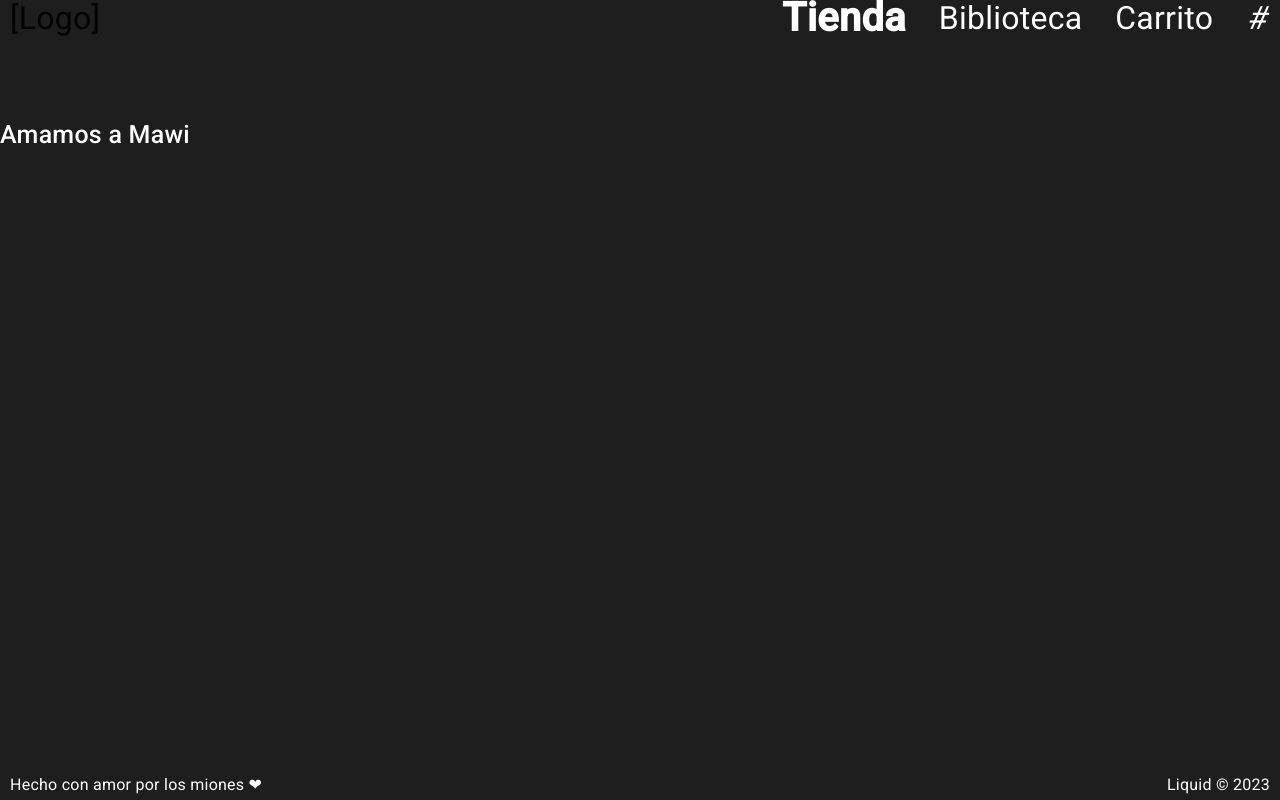
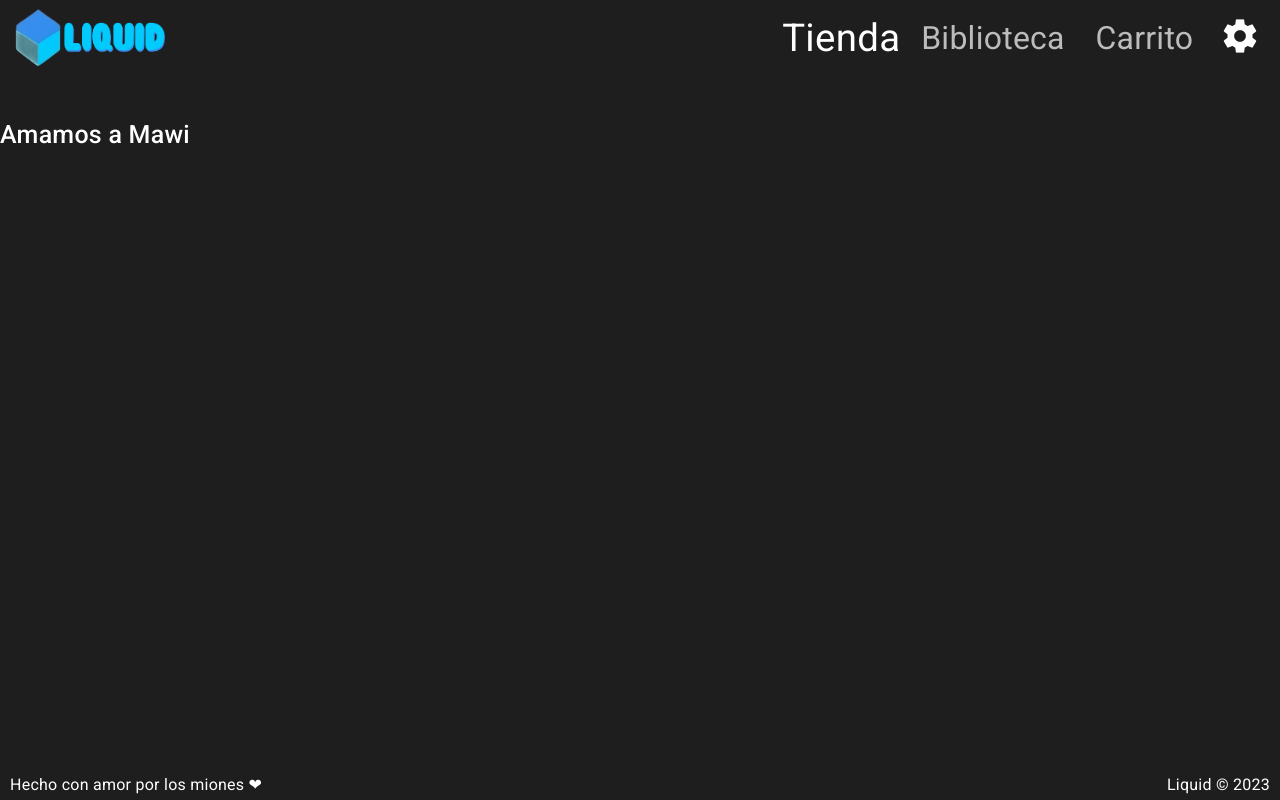
Before and after one commit to ElizondoStudios/liquid-games, an Angular app: page /inicio/tienda in a window 1280 px wide. Built offline with nearby package versions, Linux system fonts and the light colour scheme.

Commit message:
base: logos y barra de navegación

```diff
--- a/src/app/app.component.ts
+++ b/src/app/app.component.ts
@@ -1,4 +1,7 @@
 import { Component } from '@angular/core';
+import { Router, ActivatedRoute,  NavigationEnd} from '@angular/router';
+import {Title} from "@angular/platform-browser";
+import { filter, map } from "rxjs/operators";
 
 @Component({
   selector: 'app-root',
@@ -6,5 +9,27 @@ import { Component } from '@angular/core';
   styleUrls: ['./app.component.css']
 })
 export class AppComponent {
-  title = 'liquid-games';
+  title = 'Liquid Games';
+  constructor(private router: Router, private titleService: Title, private activatedRoute: ActivatedRoute) {
+    this.router.events.pipe(
+      filter(event => event instanceof NavigationEnd),
+      map(() => {
+          let child = this.activatedRoute.firstChild;
+          while (child) {
+              if (child.firstChild) {
+                  child = child.firstChild;
+              } else if (child.snapshot.data && child.snapshot.data['title']) {
+                  return child.snapshot.data['title'];
+              } else {
+                  return null;
+              }
+          }
+          return null;
+      })
+  ).subscribe( (data: any) => {
+      if (data) {
+        this.titleService.setTitle(`${data}`);
+      }
+  });
+  }
 }
--- a/src/app/app.module.ts
+++ b/src/app/app.module.ts
@@ -8,6 +8,7 @@ import { TiendaComponent } from './screens/tienda/tienda.component';
 import { LoginComponent } from './screens/login/login.component';
 import { NgbModule } from '@ng-bootstrap/ng-bootstrap';
 import { BibliotecaComponent } from './screens/biblioteca/biblioteca.component';
+import {MatIconModule} from '@angular/material/icon';
 
 @NgModule({
   declarations: [
@@ -20,7 +21,8 @@ import { BibliotecaComponent } from './screens/biblioteca/biblioteca.component';
   imports: [
     BrowserModule,
     AppRoutingModule,
-    NgbModule
+    NgbModule,
+    MatIconModule,
   ],
   providers: [],
   bootstrap: [AppComponent]
--- a/src/app/layouts/inicio/inicio.component.css
+++ b/src/app/layouts/inicio/inicio.component.css
@@ -22,22 +22,36 @@
 
     .nav-links-custom{
         display: flex;
-        align-items: flex-end;
+        align-items: center;
         justify-content: space-between;
         width: 40%;
         padding: 0 1em;
     }
 
         .nav-links-custom a{
-            transition: all 0.3s ease 0s;
+            transition: all 0.1s linear;
+            color: var(--texto-color);
+            user-select: none;
+        }
+
+        .nav-links-custom a:not(.active){
+            opacity: 0.7;
         }
 
         .nav-links-custom .active{
-            font-size: 4rem;
-            font-weight: 600;
-            margin: none !important;
+            transform: scale(1.2);
         }
 
         .nav-links-custom a:hover:not(.active){
-            opacity: 0.8;
+            opacity: 0.9;
         }
+
+.navbar-brand{
+    max-width: 30%;
+}
+
+    #logo{
+        height: 100%;
+        width: auto;
+        max-height: 60px;
+    }
--- a/src/app/layouts/inicio/inicio.component.html
+++ b/src/app/layouts/inicio/inicio.component.html
@@ -1,12 +1,12 @@
 <div class="inicio">
     <header>
         <nav class="navbar navbar-custom">
-            <a class="titulo navbar-brand mx-3" href="#">[Logo]</a>
-            <div class="nav-links-custom">
-                <a class="titulo nav-item nav-link active" routerLink="/inicio/tienda">Tienda</a>
-                <a class="titulo nav-item nav-link" routerLink="/inicio/biblioteca">Biblioteca</a>
-                <a class="titulo nav-item nav-link" routerLink="/inicio/carrito">Carrito</a>
-                <span class="titulo"><i>#</i></span>
+            <a class="titulo navbar-brand mx-3" href="#"><img src="../../../assets/logo.png" id="logo" alt="logo"></a>
+            <div class="nav nav-links-custom">
+                <a routerLinkActive="active" class="titulo nav-item nav-link" href="/inicio/tienda" routerLink="/inicio/tienda">Tienda</a>
+                <a routerLinkActive="active" class="titulo nav-item nav-link" href="/inicio/biblioteca" routerLink="/inicio/biblioteca">Biblioteca</a>
+                <a routerLinkActive="active" class="titulo nav-item nav-link" href="/inicio/carrito" routerLink="/inicio/carrito">Carrito</a>
+                <button class="btn-icon" matTooltip="configuración"><mat-icon>settings</mat-icon></button>
             </div>
           </nav>
     </header>
--- a/src/app/layouts/inicio/inicio.component.ts
+++ b/src/app/layouts/inicio/inicio.component.ts
@@ -1,4 +1,6 @@
 import { Component } from '@angular/core';
+import { OnInit } from '@angular/core';
+import { Title } from '@angular/platform-browser';
 
 @Component({
   selector: 'app-inicio',
@@ -6,5 +8,11 @@ import { Component } from '@angular/core';
   styleUrls: ['./inicio.component.css']
 })
 export class InicioComponent {
+  Titulo: string= "";
 
+  constructor(private titleService : Title) {}
+
+  ngOnInit() {
+    this.titleService
+  }
 }
--- a/src/styles.css
+++ b/src/styles.css
@@ -1,11 +1,17 @@
+*{
+    /* Variables de paleta de color */
+    --primario-color: #fff;
+    --primario-bg: #1E1E1E;
+    --acento-1: #358fee;
+    --acento-2: #01cafd;
+
+    color: var(--primario-color);
+}
+
 body, :root{
     background-color: #1E1E1E;
     font-size: 10px;
     font-family: 'Roboto', sans-serif;
-}
-
-*{
-    color: #fff;
 }
 
 .titulo{
@@ -13,7 +19,12 @@ body, :root{
     font-weight: normal;
 }
 
-
-
-html, body { height: 100%; }
-body { margin: 0; font-family: Roboto, "Helvetica Neue", sans-serif; }
+.btn-icon{
+    background-color: transparent;
+    border: none;
+}
+    .btn-icon mat-icon{
+        font-size: 4rem;
+        width: auto;
+        height: auto;
+    }
```
Also changed, not shown: src/assets/logo-icono.png (added), src/assets/logo.png (added).
